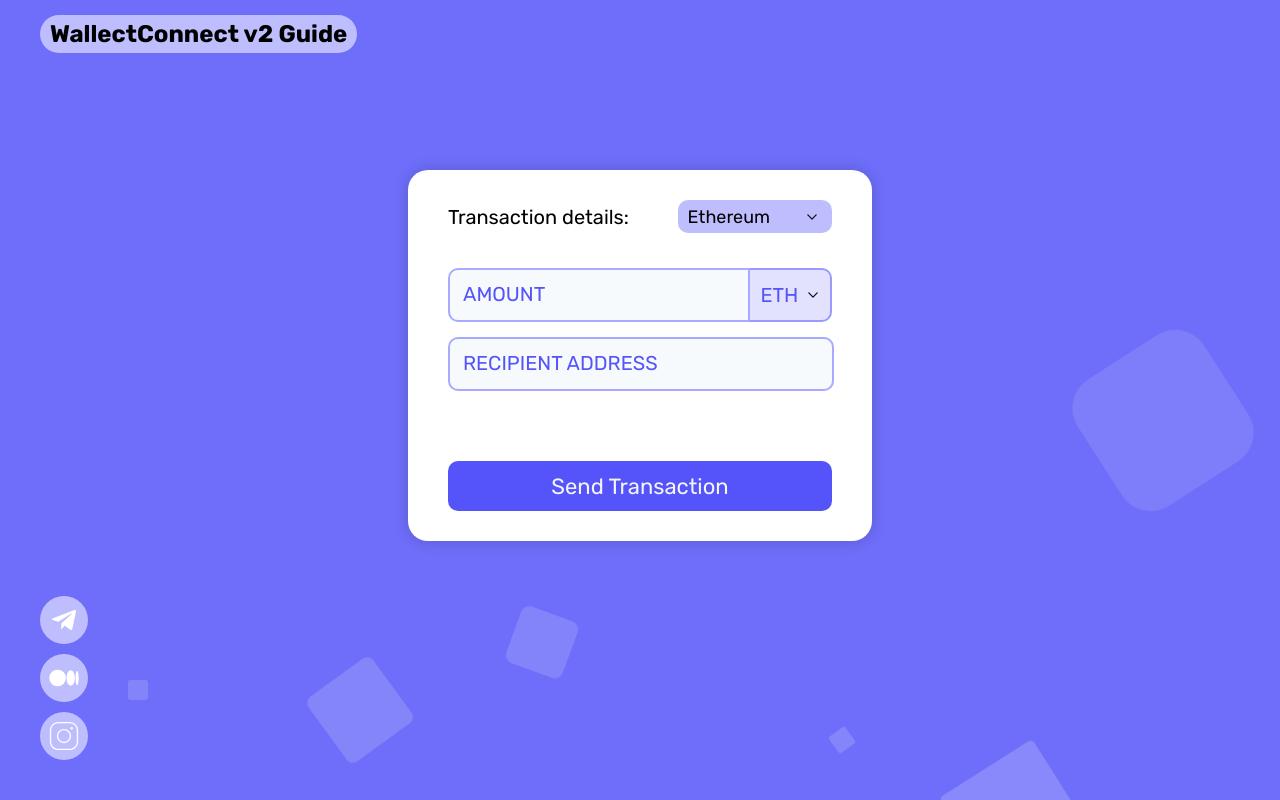
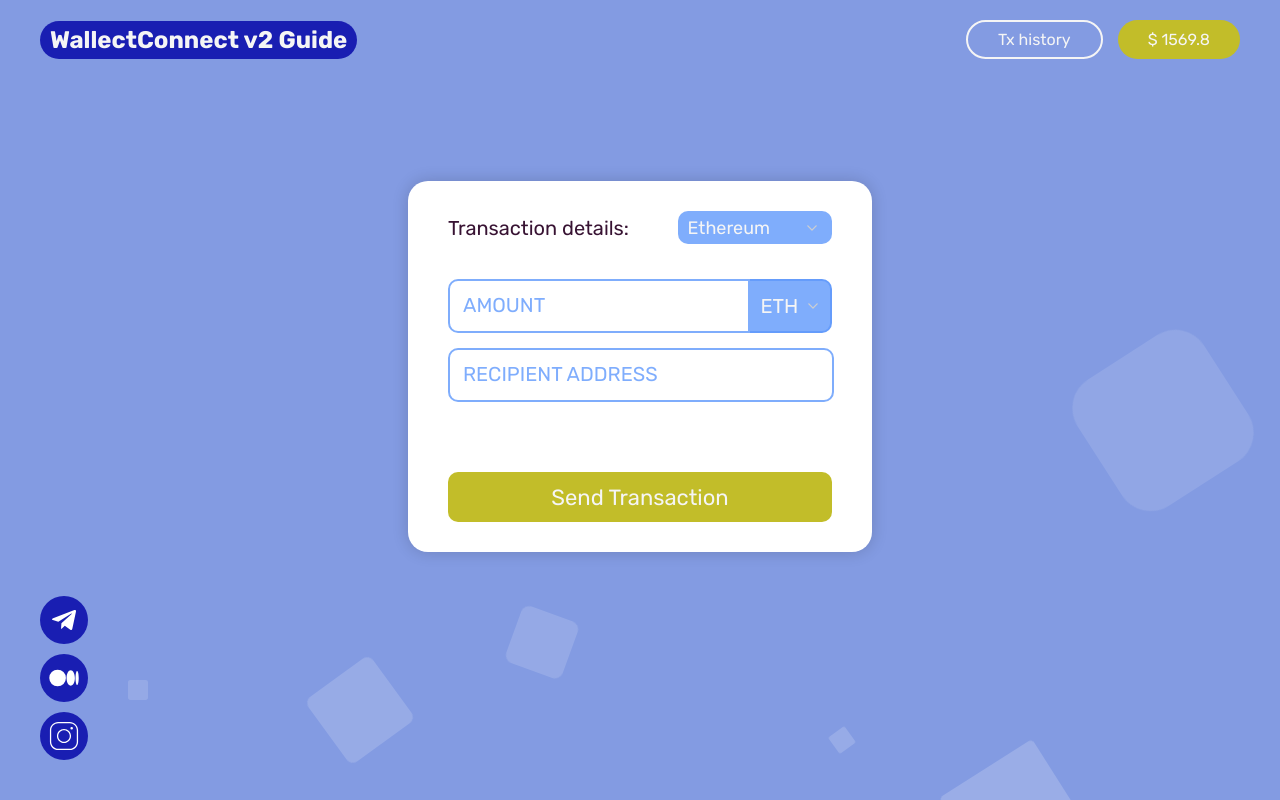
Before and after one commit to nikitaNotFound/WalletConnectGuide, a website built with webpack: page src/index.html in a window 1280 px wide. Built offline with nearby package versions, Linux system fonts and the light colour scheme; what @walletconnect/sign-client would draw is missing.

Commit message:
Update styles

```diff
--- a/src/index.html
+++ b/src/index.html
@@ -11,6 +11,15 @@
   <body>
     <div class="header">
       <span class="title">WallectConnect v2 Guide</span>
+
+      <div class="right-side-menu">
+        <div class="tx-history">
+          <span>Tx history</span>
+        </div>
+        <div class="connected-wallet-details">
+          <span>$ 1569.8</span>
+        </div>
+      </div>
     </div>
 
     <div class="main-wrapper">
--- a/src/js/main.js
+++ b/src/js/main.js
@@ -1,3 +1,4 @@
+import '../scss/variables.scss';
 import '../scss/styles.scss';
 import '../scss/background.scss';
 import { connectWc, getSignClient, getLastSession } from './wc';
--- a/src/scss/background.scss
+++ b/src/scss/background.scss
@@ -8,8 +8,8 @@
 }
 
 .area{
-  background: rgb(110, 110, 250);
-  background: -webkit-linear-gradient(to left, rgb(190, 190, 255), rgb(110, 110, 250));
+  background: #839be2;
+  background: -webkit-linear-gradient(to left, rgb(190, 190, 255), #d078ff);
   width: 100%;
   height: 100vh;
   top: 0;
--- a/src/scss/styles.scss
+++ b/src/scss/styles.scss
@@ -1,3 +1,5 @@
+@import "variables.scss";
+
 * {
   font-family: 'Rubik', sans-serif;
 }
@@ -13,15 +15,51 @@
 }
 
 .header {
+  display: flex;
+  flex-direction: row;
+  justify-content: space-between;
+  align-items: center;
   padding: 20px 40px;
 
   .title {
     font-size: 24px;
     font-weight: bold;
     user-select: none;
-    background-color: rgb(190, 190, 255);
+    background-color: $main-color;
+    color: $secondary-text-color;
     padding: 5px 10px;
     border-radius: 20px;
+  }
+
+  .right-side-menu {
+    user-select: none;
+    color: $secondary-text-color;
+    display: flex;
+    flex-direction: row;
+    align-items: center;
+
+    .tx-history {
+      border: 2px $secondary-text-color solid;
+      border-radius: 20px;
+      margin-right: 15px;
+      padding: 8px 30px;
+      cursor: pointer;
+      transition: 0.2s;
+    }
+
+    .tx-history:hover {
+      background-color: #ffffff2b;
+    }
+
+    .connected-wallet-details {
+      background-color: $main-action-color;
+      padding: 10px 30px;
+      border-radius: 20px;
+
+      span {
+        vertical-align: middle;
+      }
+    }
   }
 }
 
@@ -35,6 +73,7 @@
   padding: 30px 40px;
   border-radius: 20px;
   box-shadow: 0 0 15px 1px rgba(0, 0, 0, 0.15);
+  color: $primary-text-color;
 
   .actions-wrapper {
     display: flex;
@@ -45,22 +84,22 @@
       height: 50px;
       margin-top: 20px;
       cursor: pointer;
-      background-color: rgb(84, 84, 250);
+      background-color: $main-action-color;
       font-size: 22px;
-      color: whitesmoke;
+      color: $secondary-text-color;
       border-radius: 10px;
       text-align: center;
       transition: 0.2s;
     }
 
     button:hover {
-      background-color: rgb(58, 58, 255);
+      background-color: $main-color;
     }
 
     .actions-spinner {
       height: 50px;
       margin-top: 20px;
-      background-color: rgb(84, 84, 250);
+      background-color: $main-action-color;
       font-size: 22px;
       border-radius: 10px;
       transition: 0.2s;
@@ -83,8 +122,7 @@
 
     input {
       height: 50px;
-      border: 2px solid rgba(0, 0, 255, 0.322);
-      background-color: rgb(246, 250, 253);
+      border: 2px solid $secondary-color;
       font-size: 22px;
       padding: 0 10px;
       border-radius: 10px;
@@ -101,20 +139,20 @@
       left: 0;
       padding: 14px 15px;
       font-size: 20px;
-      color: rgb(84, 84, 250);
+      color: $secondary-color;
       user-select: none;
       pointer-events: none;
     }
 
     input:focus {
-      border: 2px solid rgb(84, 84, 250);
+      border: 2px solid $main-color;
     }
 
     input:valid ~ span,
     input:focus ~ span {
       font-size: 16px;
-      color: whitesmoke;
-      background-color: rgb(84, 84, 250);
+      color: $secondary-text-color;
+      background-color: $main-color;
       margin-left: 1%;
       margin-bottom: -6px;
       padding: 0 15px;
@@ -153,11 +191,12 @@
       margin: 0;
       display: flex;
       cursor: pointer;
-      border: 2px solid rgba(0, 0, 255, 0.322);
-      background-color: rgb(226, 226, 254);
+      border: 2px solid $secondary-color;
+      background-color: $secondary-color;
       border-left: 0;
 
       span {
+        color: $secondary-text-color;
         font-size: 20px;
         position: relative;
         padding: 0 5px;
@@ -166,7 +205,7 @@
       img {
         width: 20px;
         height: 20px;
-        filter: brightness(0.25);
+        filter: invert(100%) sepia(0%) saturate(0%) hue-rotate(93deg) brightness(103%) contrast(103%);
       }
     }
   }
@@ -191,7 +230,8 @@
       width: 35%;
       border-radius: 10px;
       padding: 4px 10px;
-      background-color: rgb(190, 190, 255);
+      background-color: $secondary-color;
+      color: $secondary-text-color;
       display: flex;
       cursor: pointer;
 
@@ -202,7 +242,7 @@
       img {
         width: 20px;
         height: 20px;
-        filter: brightness(0.25);
+        filter: invert(100%) sepia(0%) saturate(0%) hue-rotate(93deg) brightness(103%) contrast(103%);
       }
     }
   }
@@ -226,7 +266,7 @@
   transition: 0.2s;
 
   .content {
-    background-color: #fff;
+    background-color: whitesmoke;
     width: 30vw;
     height: 65vh;
     margin: auto;
@@ -294,7 +334,7 @@
         border: 2px solid rgb(84, 84, 250);
         background-color: rgb(84, 84, 250);
         transition: 0.2s;
-        color: white;
+        color: $secondary-text-color;
       }
     }
   }
@@ -309,15 +349,22 @@
 
   .social-media-item {
     cursor: pointer;
-    background-color: rgb(190, 190, 255);
+    background-color: $main-color;
     border-radius: 50%;
     padding: 0.5rem;
+    transition: 0.2s;
+
     img {
       width: 2rem;
       height: 2rem;
       filter: invert(100%) sepia(0%) saturate(0%) hue-rotate(93deg) brightness(103%) contrast(103%);
     }
   }
+
+  .social-media-item:hover {
+    background-color: rgb(177, 177, 255);
+  }
+
   .social-media-item + .social-media-item {
     margin-top: 10px;
   }
--- /dev/null
+++ b/src/scss/variables.scss
@@ -0,0 +1,8 @@
+$main-action-color: rgb(194, 189, 41);
+$main-color: rgba(25, 30, 178);
+$secondary-color: rgba(95, 153, 252, 0.8);
+$suppress-color: #381333;
+
+$primary-text-color: #381333;
+$secondary-text-color: whitesmoke;
+$hint-text-color: #381333;
```
